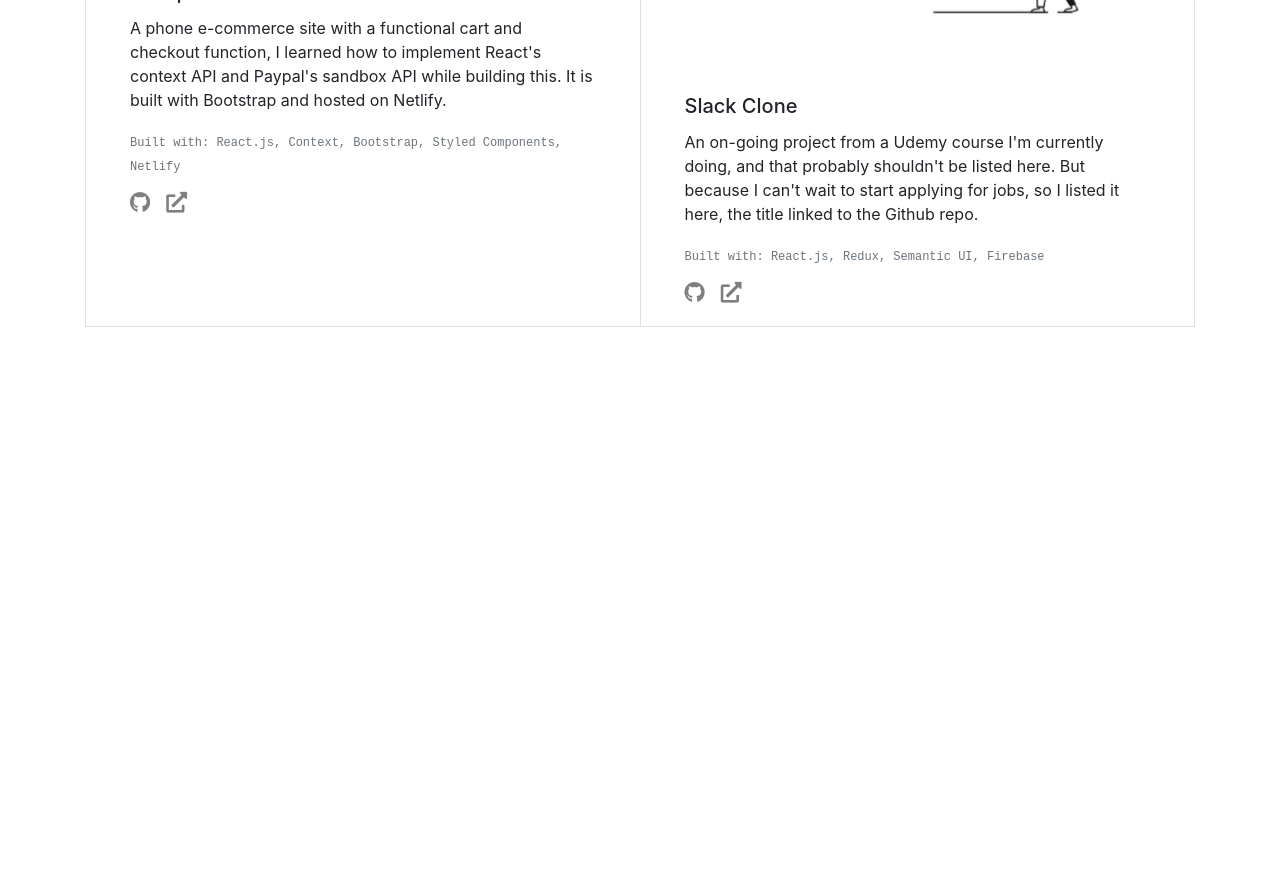
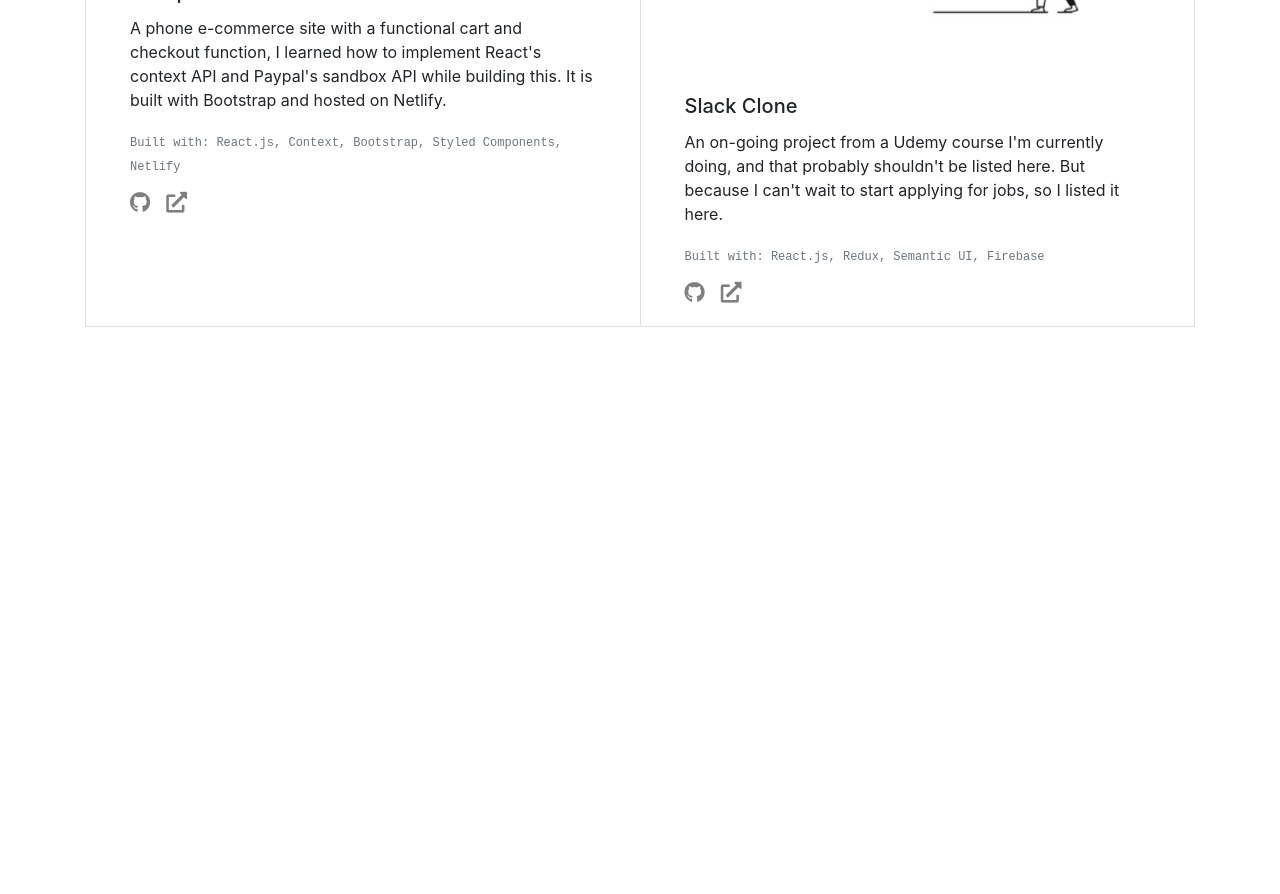
Before and after one commit to septynade/v3, a React (Create React App) app: page / in a window 1280 px wide. Shown: the part 3000-3894 px from the top of the page. Built offline with nearby package versions, Linux system fonts and the light colour scheme; a web font is replaced by a local one.

Commit message:
updated project links

```diff
--- a/src/components/Project.js
+++ b/src/components/Project.js
@@ -147,7 +147,7 @@
                         An on-going project from a Udemy course I'm currently
                         doing, and that probably shouldn't be listed here. But
                         because I can't wait to start applying for jobs, so I
-                        listed it here, the title linked to the Github repo.
+                        listed it here.
                       </Card.Text>
                       <Card.Text>
                         <small className='text-muted'>
@@ -161,7 +161,10 @@
                       >
                         <i className='fab fa-github pro-link'></i>
                       </a>
-                      <a href='/' target='blank'>
+                      <a
+                        href='https://react-devchat.netlify.app/'
+                        target='blank'
+                      >
                         <i className='fas fa-external-link-alt pro-link'></i>
                       </a>
                     </Card.Body>
```
